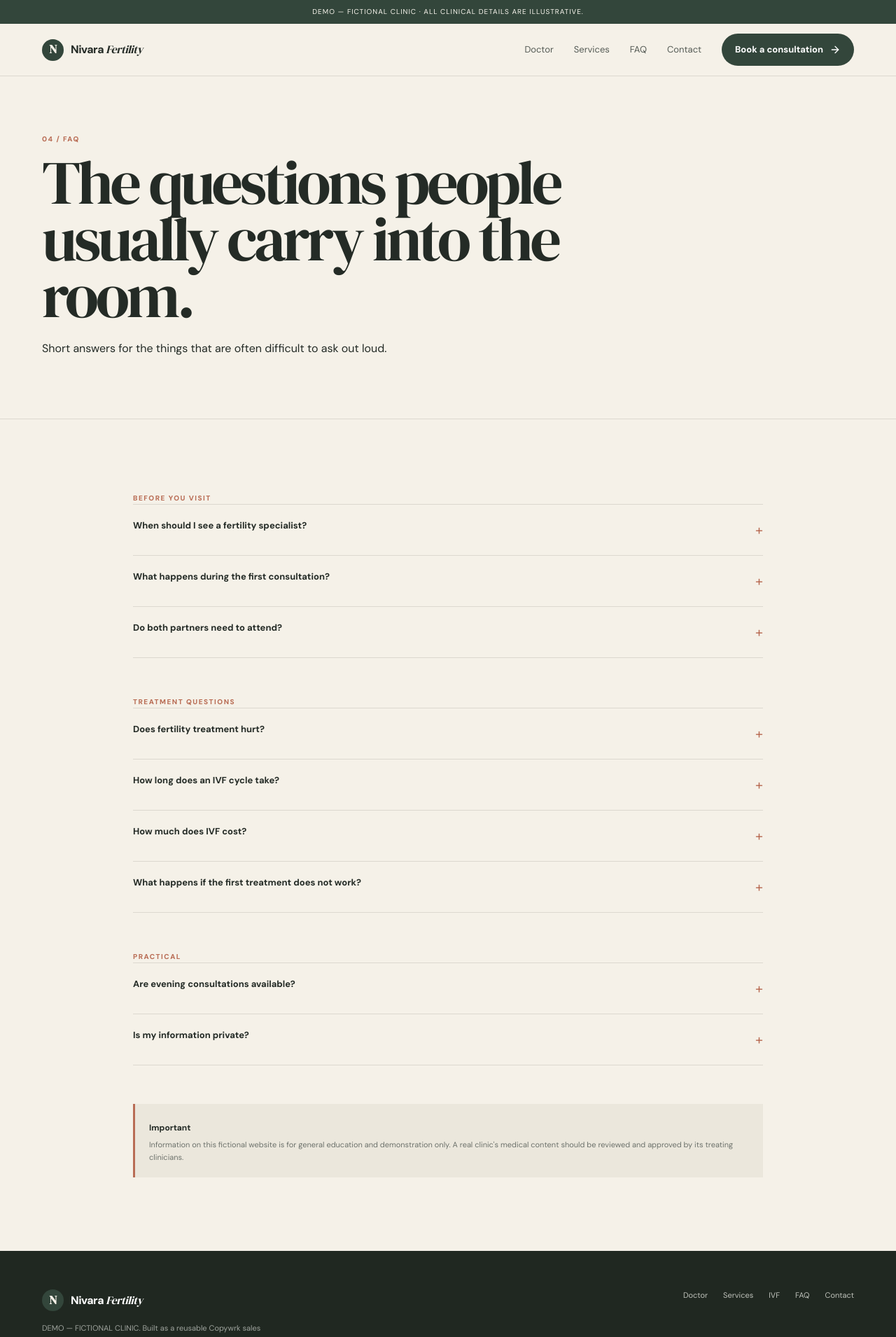
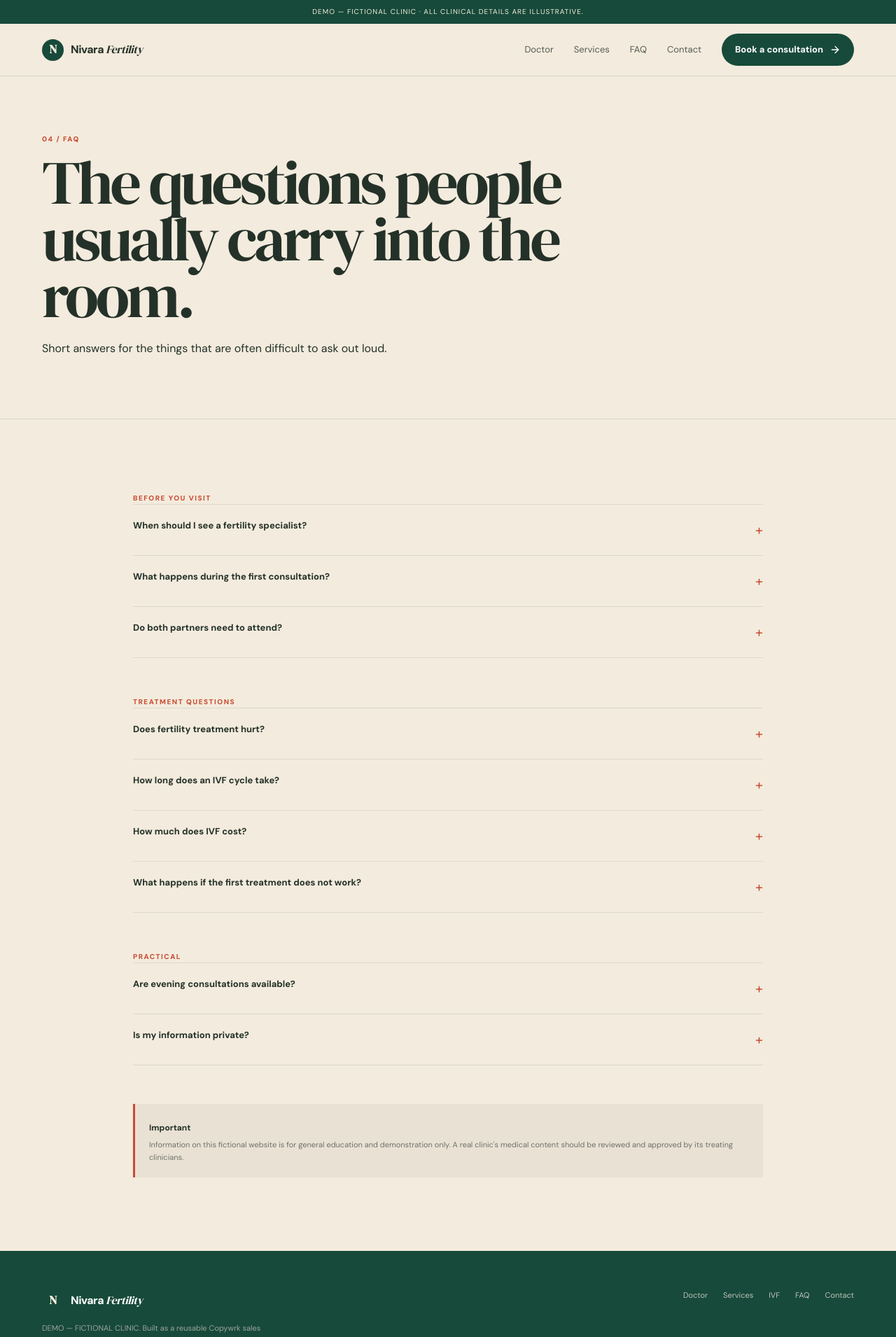
Before and after one commit to copywrk0-lgtm/Aurelia-Fertility-IVF, a Next.js app: page /faq in a window 1280 px wide. Shown: the top 1910 px of the page at 70% size. Built offline with nearby package versions, Linux system fonts and the light colour scheme.

Commit message:
Apply bottle green bone vermillion brand palette

```diff
--- a/app/globals.css
+++ b/app/globals.css
@@ -1,11 +1,14 @@
 :root{
-  --ink:#242b26;
-  --olive:#33463B;
-  --paper:#F5F1E8;
-  --accent:#B96D55;
+  --ink:#243129;
+  --bottle:#174A3A;
+  --bone:#F3EBDD;
+  --vermillion:#C94B32;
+  --olive:var(--bottle);
+  --paper:var(--bone);
+  --accent:var(--vermillion);
   --muted:#6d726c;
   --line:#dcd8cf;
-  --white:#fffdf8;
+  --white:#FFFCF5;
 }
 *{box-sizing:border-box}
 html{scroll-behavior:smooth}
@@ -16,7 +19,7 @@ button,input,select,textarea{font:inherit}
 button{cursor:pointer}
 img{max-width:100%;display:block}
 .container{width:min(1160px,calc(100% - 40px));margin-inline:auto}
-.demo-bar{background:var(--olive);color:#f8f5ed;text-align:center;font-size:10px;letter-spacing:.1em;padding:9px 16px;text-transform:uppercase}
+.demo-bar{background:var(--olive);color:#F3EBDD;text-align:center;font-size:10px;letter-spacing:.1em;padding:9px 16px;text-transform:uppercase}
 .nav-wrap{position:sticky;top:0;z-index:30;background:rgba(245,241,232,.94);border-bottom:1px solid var(--line)}
 .nav{min-height:74px;display:flex;align-items:center;justify-content:space-between}
 .brand{display:flex;align-items:center;gap:10px;font-weight:700;letter-spacing:-.03em}
@@ -37,7 +40,7 @@ img{max-width:100%;display:block}
 .hero-image{position:relative;overflow:hidden;min-height:520px;background:#ddd7cc}
 .hero-image img{width:100%;height:620px;object-fit:cover;object-position:center 30%;filter:saturate(.72)}
 .hero-caption{position:absolute;left:24px;bottom:24px;background:rgba(36,43,38,.92);color:#fff;padding:15px 18px;max-width:350px}
-.hero-caption span{display:block;font-size:9px;letter-spacing:.15em;color:#d6b4a8;margin-bottom:5px}
+.hero-caption span{display:block;font-size:9px;letter-spacing:.15em;color:#E9A08E;margin-bottom:5px}
 .hero-caption strong{display:block;font-size:13px;line-height:1.35}
 .hero-note{position:absolute;right:0;bottom:35px;width:290px;background:var(--white);border:1px solid var(--line);padding:24px;box-shadow:0 16px 35px rgba(36,43,38,.08)}
 .hero-note span{display:block;font-size:9px;letter-spacing:.14em;color:var(--accent);font-weight:800;margin-bottom:10px}
@@ -49,7 +52,7 @@ img{max-width:100%;display:block}
 .large{font-size:19px;line-height:1.55;color:#4e554f}
 .section p{color:var(--muted)}
 .olive-section{background:var(--olive);color:#f5f1e8}
-.light{color:#d7b2a7!important}
+.light{color:#E9A08E!important}
 .light-copy{color:#e3e1d9!important}
 .doctor-feature{display:grid;grid-template-columns:.85fr 1.15fr;gap:90px;align-items:center}
 .doctor-image{height:620px;overflow:hidden;background:#ddd6ca}
@@ -59,7 +62,7 @@ img{max-width:100%;display:block}
 .doctor-meta strong{font-size:15px}
 .doctor-meta span{font-size:11px;color:#c6c9c1}
 .light-btn{display:inline-flex;align-items:center;gap:9px;border:1px solid rgba(255,255,255,.5);color:#fff;padding:12px 17px;border-radius:999px;font-weight:700;font-size:13px;min-height:44px}
-.service-preview{background:#ebe7dc}
+.service-preview{background:#E9E1D3}
 .section-head{display:grid;grid-template-columns:1fr .55fr;gap:60px;align-items:end;margin-bottom:40px}
 .section-head p{margin:0}
 .service-list{border-top:1px solid #cfcabf}
@@ -75,7 +78,7 @@ img{max-width:100%;display:block}
 .hours-card>div:first-child{display:flex;gap:10px;align-items:center;padding:18px 0;font-size:13px}
 .hours-row{display:flex;justify-content:space-between;gap:20px;border-top:1px solid var(--line);padding:13px 0;font-size:12px}
 .hours-row span:last-child{color:var(--muted)}
-.review-placeholder{border:1px solid var(--line);padding:40px;display:grid;grid-template-columns:1fr 1fr;gap:60px;background:#f0ece2}
+.review-placeholder{border:1px solid var(--line);padding:40px;display:grid;grid-template-columns:1fr 1fr;gap:60px;background:#E9E1D3}
 .review-placeholder h2{font-size:48px}
 .review-placeholder p{align-self:end}
 .final-cta{background:var(--olive);color:#f5f1e8;padding:80px 0}
@@ -99,7 +102,7 @@ img{max-width:100%;display:block}
 .credential-list>div{padding:17px 0;border-bottom:1px solid var(--line)}
 .credential-list span{display:block;font-size:9px;text-transform:uppercase;letter-spacing:.13em;color:var(--accent);font-weight:800;margin-bottom:5px}
 .credential-list strong{font-size:13px;font-weight:600}
-.paper-section{background:#ebe7dc}
+.paper-section{background:#E9E1D3}
 .narrow{max-width:820px}
 .editorial-list{margin-top:30px}
 .editorial-list>div{display:grid;grid-template-columns:55px 1fr;gap:15px;padding:23px 0;border-top:1px solid var(--line)}
@@ -111,7 +114,7 @@ img{max-width:100%;display:block}
 .service-detail-list{display:grid;gap:1px}
 .service-detail{display:grid;grid-template-columns:70px 1fr 260px;gap:35px;align-items:center;padding:40px 0;border-top:1px solid var(--line)}
 .service-detail:last-child{border-bottom:1px solid var(--line)}
-.service-detail.featured{background:#ebe7dc;padding:48px 38px;border:0}
+.service-detail.featured{background:#E9E1D3;padding:48px 38px;border:0}
 .service-number{color:var(--accent);font-size:10px;font-weight:800}
 .service-detail h2{font-size:45px;margin:0 0 10px}
 .service-detail .large{font-size:17px;margin:0}
@@ -126,7 +129,7 @@ img{max-width:100%;display:block}
 .light-heading{color:#f5f1e8}
 .ivf-stage-grid{display:grid;grid-template-columns:repeat(4,1fr);gap:1px;margin-top:40px;background:rgba(255,255,255,.18)}
 .ivf-stage-grid article{background:var(--olive);padding:28px;min-height:260px;border-right:1px solid rgba(255,255,255,.16)}
-.ivf-stage-grid span{color:#d7b2a7;font-size:10px;font-weight:800}
+.ivf-stage-grid span{color:#E9A08E;font-size:10px;font-weight:800}
 .ivf-stage-grid h3{font-size:17px;margin:50px 0 7px}
 .ivf-stage-grid p{font-size:11px;color:#c5c9c2}
 .questions-grid{display:grid;grid-template-columns:1fr .85fr;gap:90px}
@@ -140,7 +143,7 @@ img{max-width:100%;display:block}
 .faq-group summary::-webkit-details-marker{display:none}
 .faq-group summary span{color:var(--accent);font-size:20px;font-weight:400}
 .faq-group details p{max-width:720px;padding:0 35px 22px 0;margin:0;font-size:12px}
-.demo-note{margin-top:20px;padding:20px;background:#ebe7dc;border-left:3px solid var(--accent)}
+.demo-note{margin-top:20px;padding:20px;background:#E9E1D3;border-left:3px solid var(--accent)}
 .demo-note strong{font-size:12px}
 .demo-note p{margin:4px 0 0;font-size:11px}
 .contact-grid{display:grid;grid-template-columns:.9fr 1fr;gap:90px;align-items:start}
@@ -218,3 +221,14 @@ img{max-width:100%;display:block}
   .ivf-stage-grid h3{margin-top:35px}
   .contact-form{padding:22px}
 }
+
+
+/* Nivara palette: bottle green / bone / vermillion */
+::selection{background:var(--vermillion);color:var(--bone)}
+.nav-wrap{background:rgba(243,235,221,.96)}
+.nav-cta,.primary-btn{background:var(--bottle)}
+.nav-cta:hover,.primary-btn:hover{background:#103B2E}
+.brand-mark{background:var(--bottle);color:var(--bone)}
+.demo-bar{background:var(--bottle);color:var(--bone)}
+.hero-kicker,.section-kicker,.hero-caption span,.hero-note span,.service-row>span,.service-number,.service-points svg,.contact-details svg,.question-list svg,.credential-list span{color:var(--vermillion)}
+.olive-section,.final-cta,.cta-band,.site-footer{background:var(--bottle)}
```
